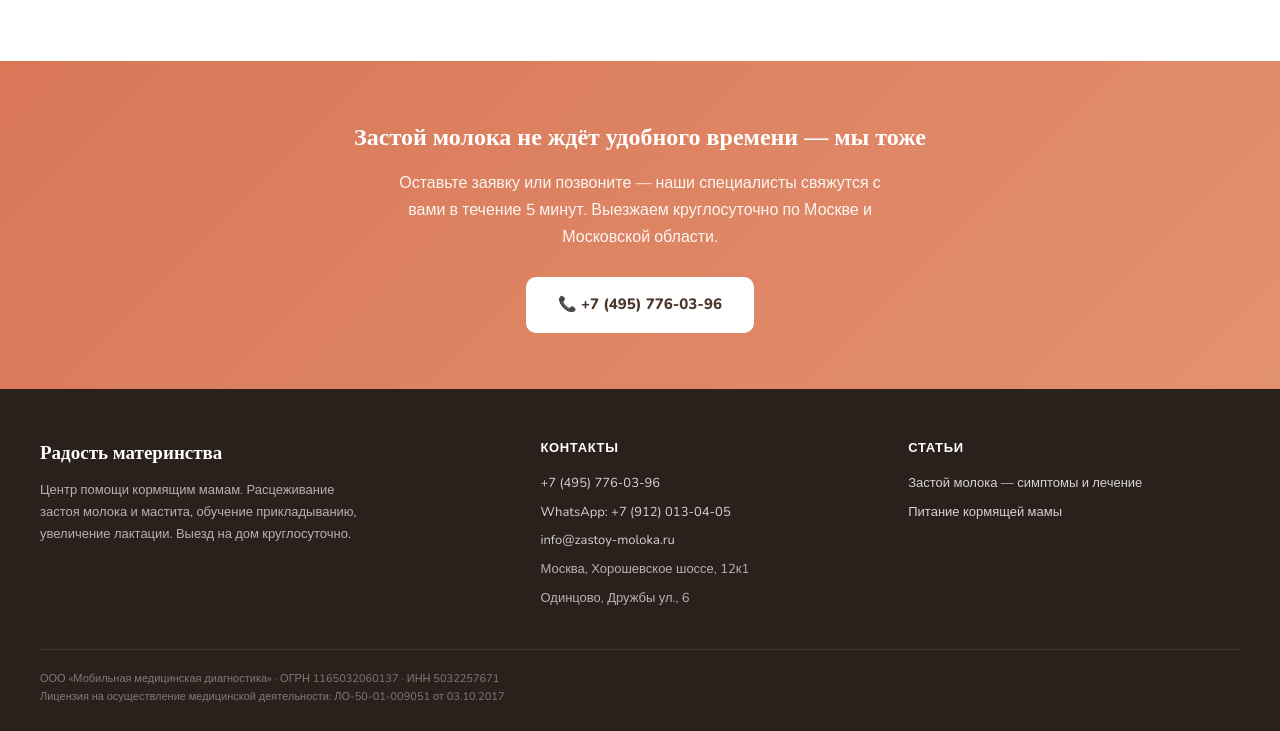
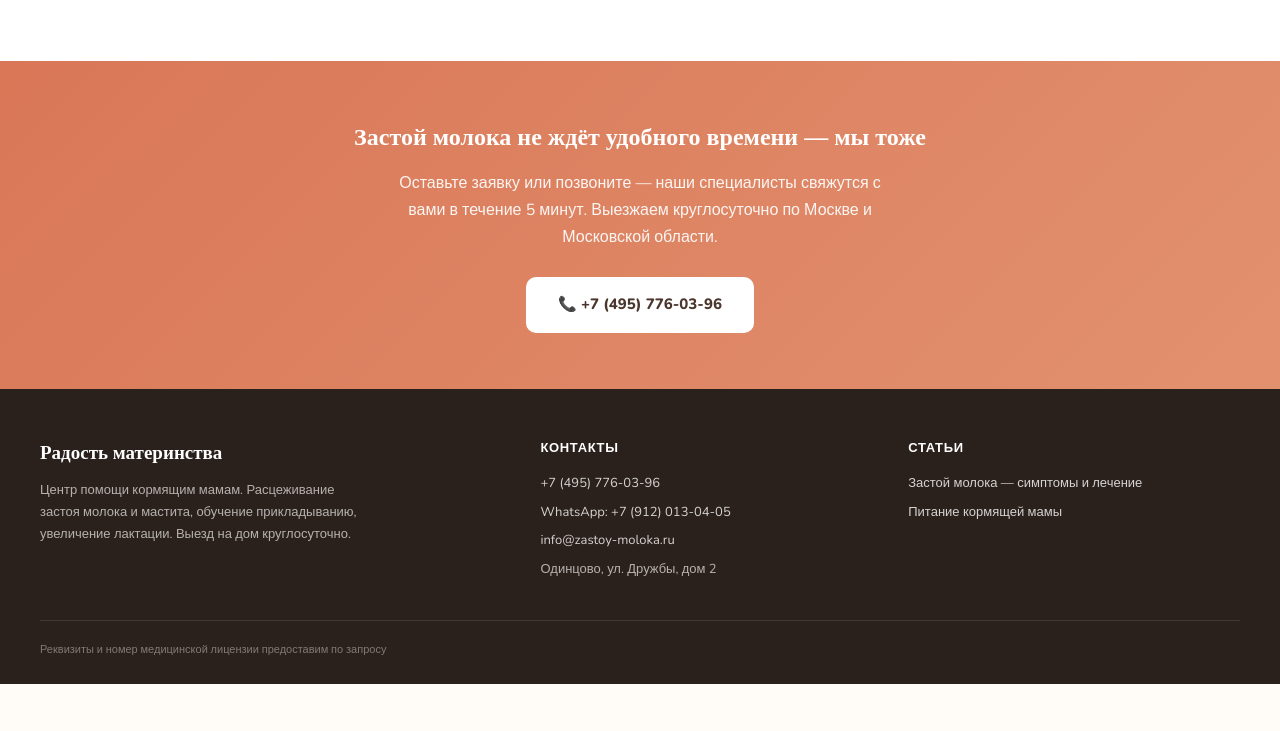
Before and after one commit to mariiagusevaes-fm/zastoy-moloka, a plain HTML site: page index.html in a window 1280 px wide. Shown: the part 3905-4636 px from the top of the page. After the commit the page ends 4589 px from the top, so only its background shows below. Drawn offline with nearby package versions, Linux system fonts and the light colour scheme; a web font is replaced by a local one.

Commit message:
Деанонимизация: уникальный адрес, скрыты реквизиты ООО/лицензии
Адрес приведён к единому варианту (Одинцово, ул. Дружбы, дом 2),
убран дублирующий Хорошевское шоссе (пересекался с kormybaby.ru).
ООО и номер лицензии убраны из открытого доступа — предоставляются
по запросу.

```diff
--- a/index.html
+++ b/index.html
@@ -23,10 +23,7 @@
    "name":"Центр помощи кормящим мамам «Радость материнства»",
    "url":"https://zastoy-moloka.ru",
    "telephone":"+74957760396",
-   "address":[
-     {"@type":"PostalAddress","streetAddress":"Хорошевское шоссе, 12к1","addressLocality":"Москва","addressCountry":"RU"},
-     {"@type":"PostalAddress","streetAddress":"Дружбы ул., 6","addressLocality":"Одинцово","addressCountry":"RU"}
-   ],
+   "address":{"@type":"PostalAddress","streetAddress":"ул. Дружбы, дом 2","addressLocality":"Одинцово","addressCountry":"RU"},
    "openingHours":"Mo-Su 00:00-23:59",
    "priceRange":"8500-14500 RUB"
   }
@@ -371,8 +368,7 @@
       <div><a href="tel:+74957760396">+7 (495) 776-03-96</a></div>
       <div><a href="https://wa.me/79120130405">WhatsApp: +7 (912) 013-04-05</a></div>
       <div><a href="mailto:info@zastoy-moloka.ru">info@zastoy-moloka.ru</a></div>
-      <div>Москва, Хорошевское шоссе, 12к1</div>
-      <div>Одинцово, Дружбы ул., 6</div>
+      <div>Одинцово, ул. Дружбы, дом 2</div>
     </div>
     <div class="ft-col">
       <h5>Статьи</h5>
@@ -381,8 +377,7 @@
     </div>
   </div>
   <div class="ft-bottom">
-    ООО «Мобильная медицинская диагностика» · ОГРН 1165032060137 · ИНН 5032257671<br/>
-    Лицензия на осуществление медицинской деятельности: ЛО-50-01-009051 от 03.10.2017
+    Реквизиты и номер медицинской лицензии предоставим по запросу
   </div>
 </footer>
 
```
